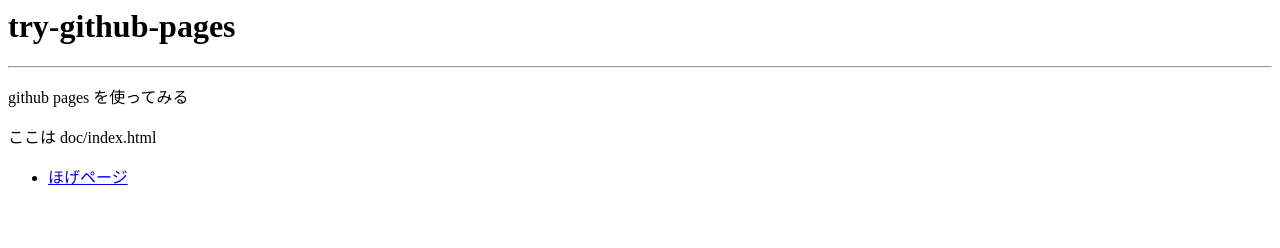
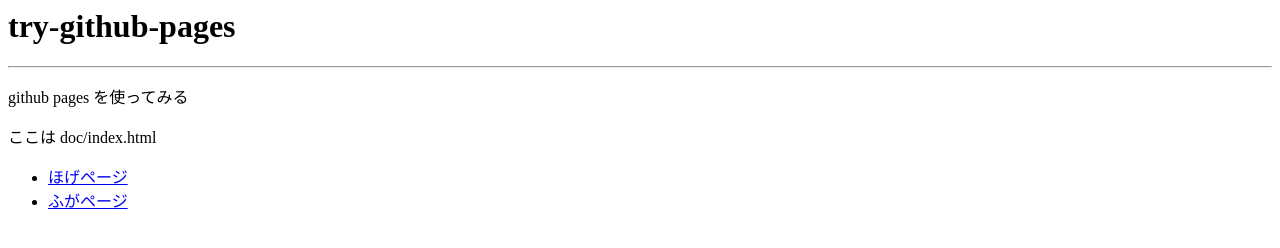
Before and after one commit to neige68/try-github-pages, a plain HTML site: page docs/index.html in a window 1280 px wide. Drawn offline with Linux system fonts and the light colour scheme.

Commit message:
fuga.md を追加

```diff
--- a/docs/index.html
+++ b/docs/index.html
@@ -5,4 +5,5 @@
 
 <UL>
   <LI> <A HREF="hoge.html">ほげページ</A>
+  <LI> <A HREF="fuga.html">ふがページ</A>
 </UL>
```
Also changed, not shown: 1 other file.
